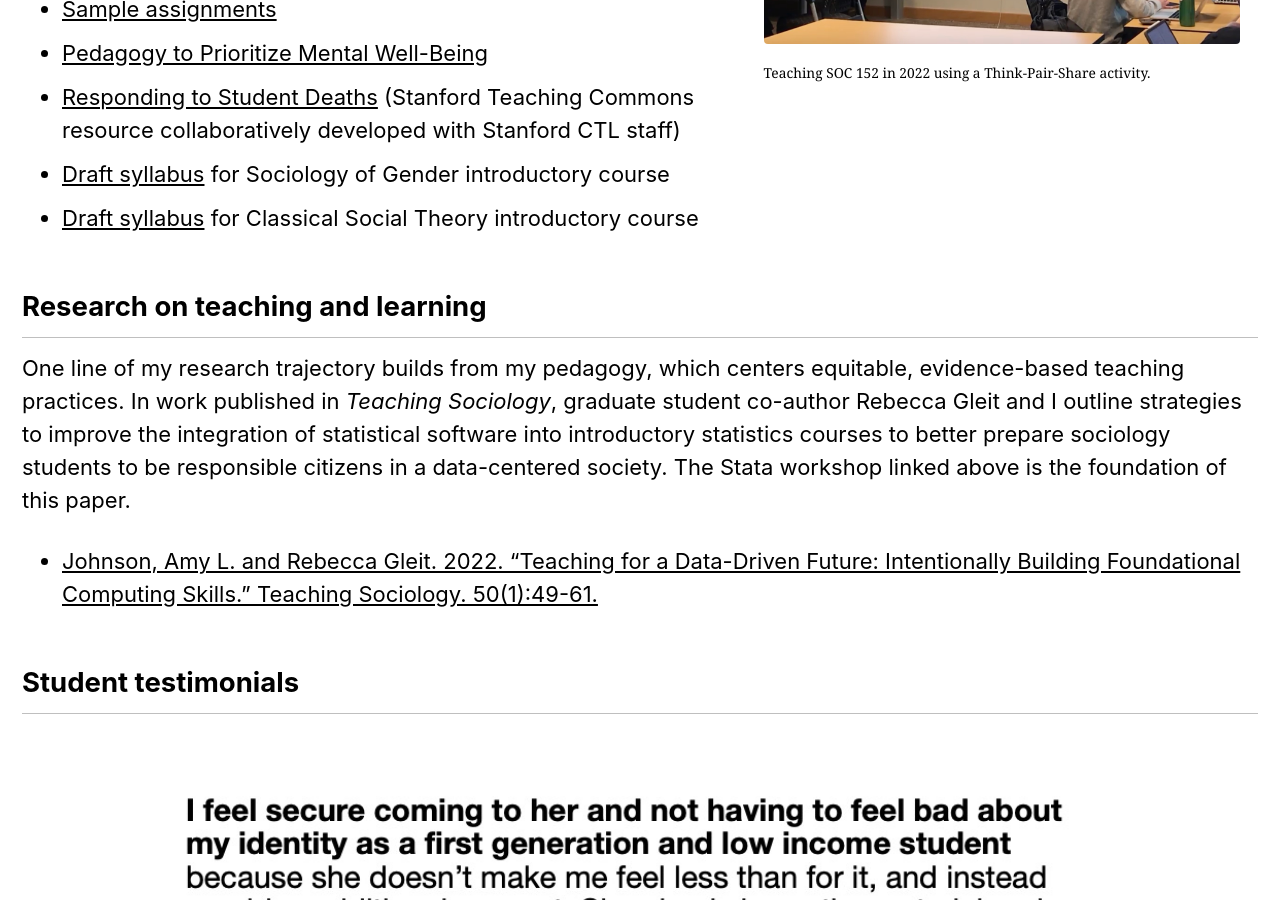
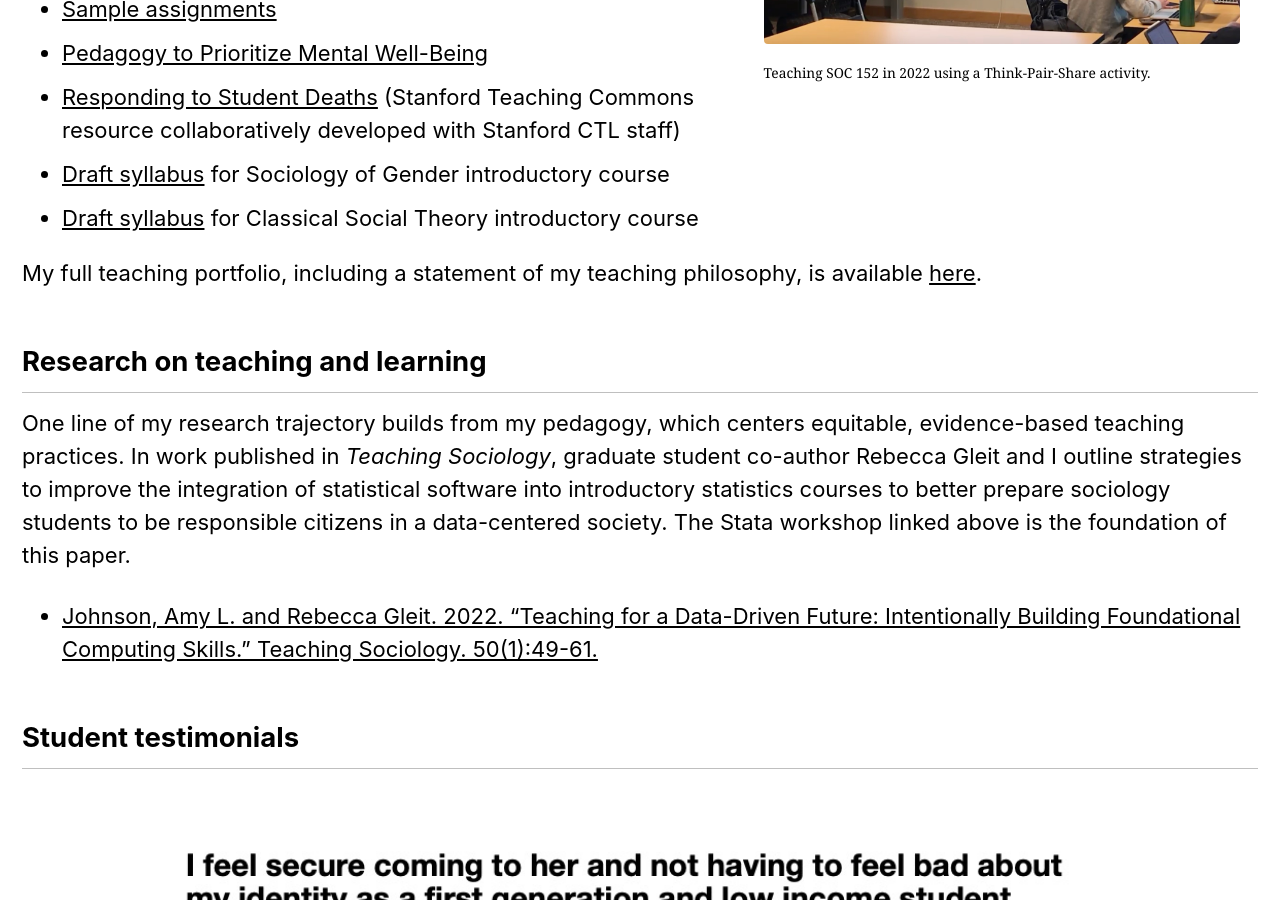
Before and after one commit to aljohnson-soc/aljohnson-soc.github.io, a Jekyll site: the page built from _pages/teaching.md, in a window 1280 px wide and 900 px high, scrolled down 804 px. Built offline with Jekyll 4.4.1, drawn with Linux system fonts in a browser that asks for light colours; cached includes are drawn as plain includes.

Commit message:
Update teaching.md

```diff
--- a/_pages/teaching.md
+++ b/_pages/teaching.md
@@ -50,6 +50,8 @@ figure {
 - [Draft syllabus](https://drive.google.com/file/d/1g_O2ls09FN-GJJlbhUxyuF_sI_fhKTS8/view?usp=sharing) for Sociology of Gender introductory course
 - [Draft syllabus](https://drive.google.com/file/d/1ppsMjoqm4BWyl_n0tDqkd1fGIXp89YcO/view?usp=sharing) for Classical Social Theory introductory course
 
+My full teaching portfolio, including a statement of my teaching philosophy, is available [here](https://drive.google.com/file/d/13Ie_8HItppWxvFuPdxCJpR4UyKX7qr0G/view?usp=sharing).
+
 ## Research on teaching and learning
 
 One line of my research trajectory builds from my pedagogy, which centers equitable, evidence-based teaching practices. In work published in *Teaching Sociology*, graduate student co-author Rebecca Gleit and I outline strategies to improve the integration of statistical software into introductory statistics courses to better prepare sociology students to be responsible citizens in a data-centered society. The Stata workshop linked above is the foundation of this paper.
```
